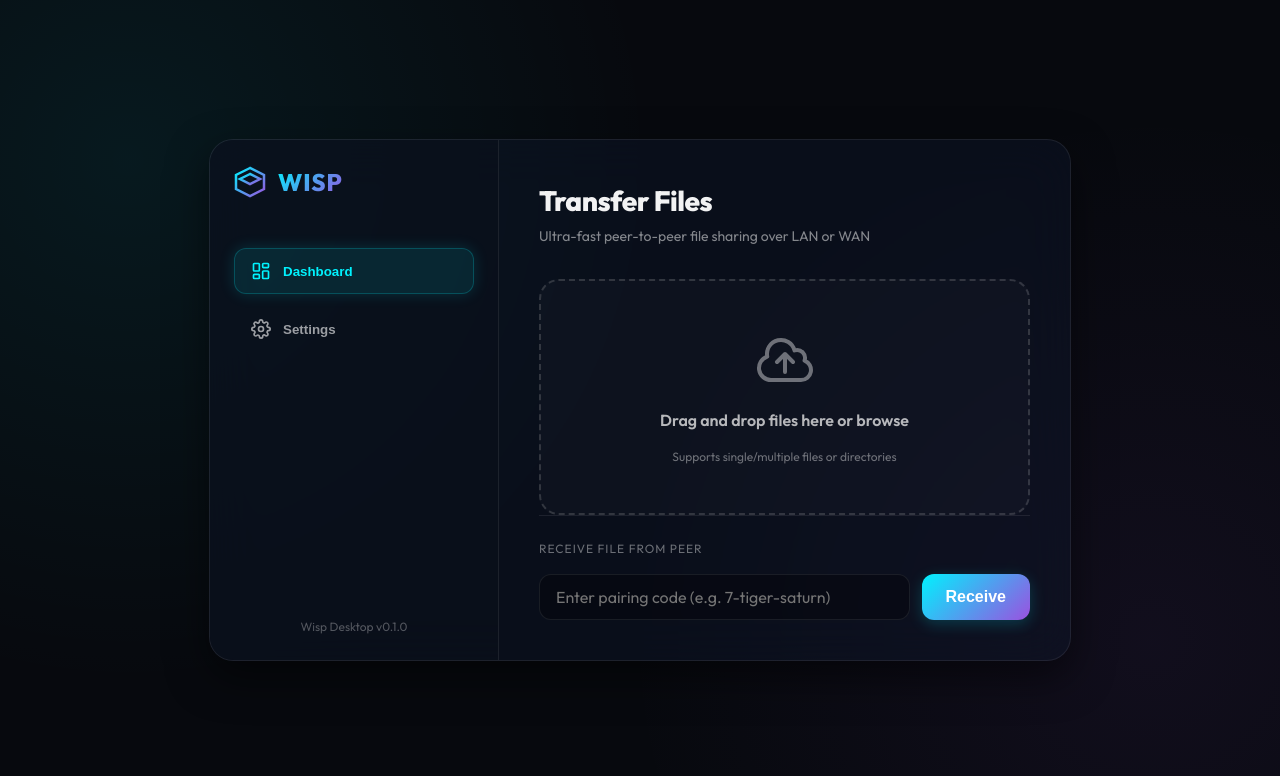
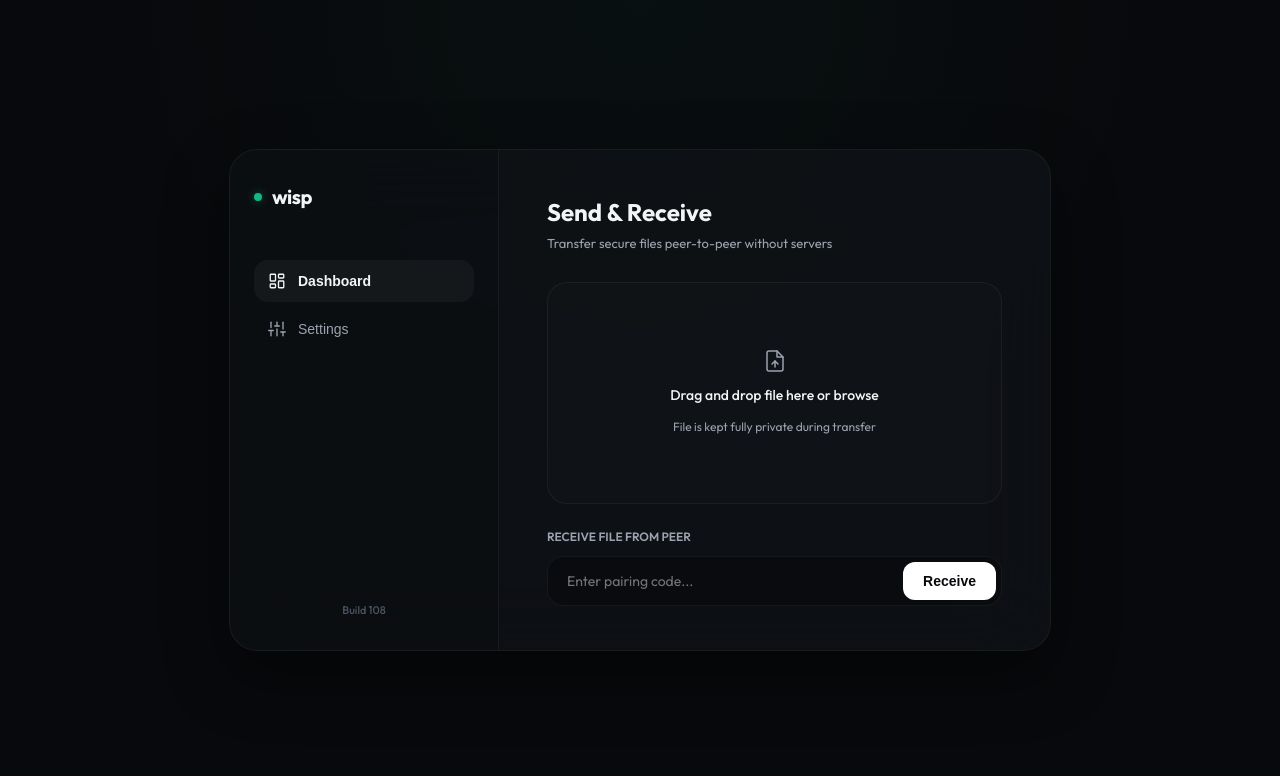
Before and after one commit to YohannHommet/wisp, a Svelte app in the folder ui/: page / in a window 1280 px wide. Shown: the top 776 px of the page. Built offline with nearby package versions, Linux system fonts and the light colour scheme.

Commit message:
design: implement premium Soft Neo-Glass visual theme with organic emerald/sand palette and modern line icons

```diff
--- a/ui/src/App.svelte
+++ b/ui/src/App.svelte
@@ -1,7 +1,7 @@
 <script lang="ts">
   import { onMount } from 'svelte';
 
-  // Import Tauri APIs conditionally to prevent crashes in web preview
+  // Import Tauri APIs conditionally to prevent crashes in standalone web previews
   let invoke = async (cmd: string, args: any = {}): Promise<any> => {
     console.log("[Mock Invoke]", cmd, args);
     if (cmd === 'generate_pairing_code') return '7-tiger-saturn';
@@ -188,56 +188,45 @@
 
   // Helper: formatted progress percentage
   $: progressPercent = totalBytes > 0n ? Math.round(Number(bytesTransferred * 100n / totalBytes)) : 0;
-  $: progressOffset = 502 - (502 * progressPercent) / 100;
 </script>
-
-<svg style="position: absolute; width: 0; height: 0;">
-  <defs>
-    <linearGradient id="brand-grad" x1="0%" y1="0%" x2="100%" y2="100%">
-      <stop offset="0%" stop-color="#00f2fe" />
-      <stop offset="100%" stop-color="#9b51e0" />
-    </linearGradient>
-    <linearGradient id="ring-grad" x1="0%" y1="0%" x2="100%" y2="100%">
-      <stop offset="0%" stop-color="#00f2fe" />
-      <stop offset="100%" stop-color="#9b51e0" />
-    </linearGradient>
-  </defs>
-</svg>
 
 <div class="glass-container">
   <!-- Sidebar Navigation -->
   <aside class="sidebar">
     <div class="brand">
-      <svg class="brand-icon" viewBox="0 0 32 32">
-        <path d="M16 2 L2 9 L2 23 L16 30 L30 23 L30 9 Z" />
-        <path d="M16 8 L6 13 L16 18 L26 13 Z" />
-        <path d="M16 18 L16 30" />
-      </svg>
-      <span class="brand-name">WISP</span>
+      <div class="brand-dot"></div>
+      <span class="brand-name">wisp</span>
     </div>
 
     <nav class="nav-links">
       <button class="nav-btn" class:active={activeTab === 'dashboard'} on:click={() => activeTab = 'dashboard'}>
-        <svg width="20" height="20" fill="none" stroke="currentColor" stroke-width="2" viewBox="0 0 24 24">
-          <rect width="7" height="9" x="3" y="3" rx="1" />
-          <rect width="7" height="5" x="14" y="3" rx="1" />
-          <rect width="7" height="9" x="14" y="12" rx="1" />
-          <rect width="7" height="5" x="3" y="16" rx="1" />
+        <svg width="18" height="18" fill="none" stroke="currentColor" stroke-width="1.8" viewBox="0 0 24 24" stroke-linecap="round" stroke-linejoin="round">
+          <rect x="3" y="3" width="7" height="9" rx="1" />
+          <rect x="14" y="3" width="7" height="5" rx="1" />
+          <rect x="14" y="12" width="7" height="9" rx="1" />
+          <rect x="3" y="16" width="7" height="5" rx="1" />
         </svg>
         Dashboard
       </button>
 
       <button class="nav-btn" class:active={activeTab === 'settings'} on:click={() => activeTab = 'settings'}>
-        <svg width="20" height="20" fill="none" stroke="currentColor" stroke-width="2" viewBox="0 0 24 24">
-          <circle cx="12" cy="12" r="3" />
-          <path d="M19.4 15a1.65 1.65 0 0 0 .33 1.82l.06.06a2 2 0 1 1-2.83 2.83l-.06-.06a1.65 1.65 0 0 0-1.82-.33 1.65 1.65 0 0 0-1 1.51V21a2 2 0 0 1-4 0v-.09A1.65 1.65 0 0 0 9 19.4a1.65 1.65 0 0 0-1.82.33l-.06.06a2 2 0 1 1-2.83-2.83l.06-.06a1.65 1.65 0 0 0 .33-1.82 1.65 1.65 0 0 0-1.51-1H3a2 2 0 0 1 0-4h.09A1.65 1.65 0 0 0 4.6 9a1.65 1.65 0 0 0-.33-1.82l-.06-.06a2 2 0 1 1 2.83-2.83l.06.06a1.65 1.65 0 0 0 1.82.33H9a1.65 1.65 0 0 0 1-1.51V3a2 2 0 0 1 4 0v.09a1.65 1.65 0 0 0 1 1.51 1.65 1.65 0 0 0 1.82-.33l.06-.06a2 2 0 1 1 2.83 2.83l-.06.06a1.65 1.65 0 0 0-.33 1.82V9a1.65 1.65 0 0 0 1.51 1H21a2 2 0 0 1 0 4h-.09a1.65 1.65 0 0 0-1.51 1z" />
+        <svg width="18" height="18" fill="none" stroke="currentColor" stroke-width="1.8" viewBox="0 0 24 24" stroke-linecap="round" stroke-linejoin="round">
+          <line x1="4" y1="21" x2="4" y2="14" />
+          <line x1="4" y1="10" x2="4" y2="3" />
+          <line x1="12" y1="21" x2="12" y2="12" />
+          <line x1="12" y1="8" x2="12" y2="3" />
+          <line x1="20" y1="21" x2="20" y2="16" />
+          <line x1="20" y1="12" x2="20" y2="3" />
+          <line x1="1" y1="14" x2="7" y2="14" />
+          <line x1="9" y1="8" x2="15" y2="8" />
+          <line x1="17" y1="16" x2="23" y2="16" />
         </svg>
         Settings
       </button>
     </nav>
 
     <div class="sidebar-footer">
-      Wisp Desktop v0.1.0
+      Build 108
     </div>
   </aside>
 
@@ -245,8 +234,8 @@
   <main class="main-content">
     {#if activeTab === 'dashboard'}
       <div class="view-header">
-        <h2>Transfer Files</h2>
-        <p>Ultra-fast peer-to-peer file sharing over LAN or WAN</p>
+        <h2>Send & Receive</h2>
+        <p>Transfer secure files peer-to-peer without servers</p>
       </div>
 
       {#if transferState === 'idle'}
@@ -254,22 +243,25 @@
         <!-- svelte-ignore a11y-click-events-have-key-events -->
         <!-- svelte-ignore a11y-no-static-element-interactions -->
         <div class="drop-zone" on:click={handleSend}>
-          <svg class="drop-icon" fill="none" viewBox="0 0 24 24">
-            <path stroke-linecap="round" stroke-linejoin="round" d="M12 16.5V9.75m0 0l3 3m-3-3l-3 3M6.75 19.5a4.5 4.5 0 01-1.41-8.775 5.25 5.25 0 0110.233-2.33 3 3 0 013.758 3.848A3.752 3.752 0 0118 19.5H6.75z" />
+          <svg class="drop-icon" fill="none" stroke="currentColor" stroke-width="1.5" viewBox="0 0 24 24" stroke-linecap="round" stroke-linejoin="round">
+            <path d="M14 2H6a2 2 0 0 0-2 2v16a2 2 0 0 0 2 2h12a2 2 0 0 0 2-2V8z" />
+            <polyline points="14 2 14 8 20 8" />
+            <line x1="12" y1="18" x2="12" y2="12" />
+            <polyline points="9 15 12 12 15 15" />
           </svg>
-          <span class="drop-text">Drag and drop files here or browse</span>
-          <span class="drop-subtext">Supports single/multiple files or directories</span>
+          <span class="drop-text">Drag and drop file here or browse</span>
+          <span class="drop-subtext">File is kept fully private during transfer</span>
         </div>
 
         <!-- Code Entry for Receiver -->
         <div class="code-entry-box">
-          <label for="pairing-code-input" class="drop-subtext" style="text-transform: uppercase; letter-spacing: 1px;">Receive File from Peer</label>
+          <span class="drop-subtext" style="text-transform: uppercase; font-weight: 600;">Receive File from Peer</span>
           <div class="code-row">
             <input
               id="pairing-code-input"
               type="text"
               class="input-glow"
-              placeholder="Enter pairing code (e.g. 7-tiger-saturn)"
+              placeholder="Enter pairing code..."
               bind:value={enteredCode}
             />
             <button class="btn-primary" on:click={handleReceive}>Receive</button>
@@ -284,29 +276,34 @@
           <!-- svelte-ignore a11y-no-static-element-interactions -->
           <div class="pairing-code" on:click={() => navigator.clipboard.writeText(pairingCode)}>
             {pairingCode}
+            <svg width="16" height="16" fill="none" stroke="currentColor" stroke-width="2" viewBox="0 0 24 24" stroke-linecap="round" stroke-linejoin="round">
+              <rect x="9" y="9" width="13" height="13" rx="2" ry="2" />
+              <path d="M5 15H4a2 2 0 0 1-2-2V4a2 2 0 0 1 2-2h9a2 2 0 0 1 2 2v1" />
+            </svg>
           </div>
-          <span class="drop-subtext">Click to copy. Send this code to the receiver.</span>
+          <span class="drop-subtext">Click to copy code. Send it to the receiver.</span>
           <span class="waiting-sub">Awaiting peer connection...</span>
-          <button class="btn-danger" style="margin-top: 24px;" on:click={handleCancel}>Cancel</button>
+          <button class="btn-danger" style="margin-top: 16px;" on:click={handleCancel}>Cancel</button>
         </div>
 
       {:else if transferState === 'transferring'}
         <!-- Active transfer screen -->
         <div class="transfer-progress-view">
-          <div class="progress-ring-container">
-            <svg width="180" height="180">
-              <circle class="progress-ring-bg" cx="90" cy="90" r="80" />
-              <circle class="progress-ring-fg" cx="90" cy="90" r="80"
-                      style="stroke-dasharray: 502; stroke-dashoffset: {progressOffset};" />
-            </svg>
-            <div class="progress-text-center">{progressPercent}%</div>
+          <div class="transfer-meta">
+            <span class="filename-txt">{currentFile ? currentFile.split('/').pop() : 'Receiving File...'}</span>
+            <span style="font-weight: 700; color: var(--text-primary);">{progressPercent}%</span>
           </div>
 
-          <div class="transfer-meta">
-            <span class="filename-txt">{currentFile ? currentFile.split('/').pop() : 'Receiving File...'}</span>
+          <div class="linear-progress-wrapper">
+            <div class="linear-progress-bg">
+              <div class="linear-progress-bar" style="width: {progressPercent}%;"></div>
+            </div>
+          </div>
+
+          <div class="transfer-meta" style="margin-top: -8px;">
             <div class="transfer-stats">
               <span>{transferSpeed}</span>
-              <div class="stats-divider"></div>
+              <span style="color: var(--text-muted);">·</span>
               <span>{eta}</span>
             </div>
           </div>
@@ -317,11 +314,11 @@
       {:else if transferState === 'done'}
         <!-- Success Screen -->
         <div class="code-present-container">
-          <svg width="64" height="64" viewBox="0 0 24 24" fill="none" stroke="var(--accent-green)" stroke-width="2">
+          <svg width="48" height="48" viewBox="0 0 24 24" fill="none" stroke="var(--accent-emerald)" stroke-width="2" stroke-linecap="round" stroke-linejoin="round">
             <circle cx="12" cy="12" r="10" />
-            <path stroke-linecap="round" stroke-linejoin="round" d="M9 12l2 2 4-4" />
+            <polyline points="22 4 12 14.01 9 11.01" />
           </svg>
-          <h3 style="font-size: 24px; font-weight: 800; margin: 12px 0 4px 0;">Transfer Completed</h3>
+          <h3 style="font-size: 20px; font-weight: 700; margin: 8px 0 2px 0;">Transfer Completed</h3>
           <p class="drop-subtext">File integrity verified via BLAKE3 checksum.</p>
           <button class="btn-primary" style="margin-top: 16px;" on:click={resetTransfer}>Back to Dashboard</button>
         </div>
@@ -329,12 +326,13 @@
       {:else if transferState === 'error'}
         <!-- Error Screen -->
         <div class="code-present-container">
-          <svg width="64" height="64" viewBox="0 0 24 24" fill="none" stroke="var(--accent-red)" stroke-width="2">
+          <svg width="48" height="48" viewBox="0 0 24 24" fill="none" stroke="var(--accent-coral)" stroke-width="2" stroke-linecap="round" stroke-linejoin="round">
             <circle cx="12" cy="12" r="10" />
-            <path stroke-linecap="round" stroke-linejoin="round" d="M12 9v2m0 4h.01m-6.938 4h13.856c1.54 0 2.502-1.667 1.732-3L13.732 4c-.77-1.333-2.694-1.333-3.464 0L3.34 16c-.77 1.333.192 3 1.732 3z" />
+            <line x1="12" y1="8" x2="12" y2="12" />
+            <line x1="12" y1="16" x2="12.01" y2="16" />
           </svg>
-          <h3 style="font-size: 24px; font-weight: 800; margin: 12px 0 4px 0;">Transfer Failed</h3>
-          <p class="drop-subtext" style="color: var(--accent-red);">{errorMessage}</p>
+          <h3 style="font-size: 20px; font-weight: 700; margin: 8px 0 2px 0;">Transfer Failed</h3>
+          <p class="drop-subtext" style="color: var(--accent-coral);">{errorMessage}</p>
           <button class="btn-primary" style="margin-top: 16px;" on:click={resetTransfer}>Dismiss</button>
         </div>
       {/if}
@@ -347,7 +345,7 @@
 
       <div style="display: flex; flex-direction: column; gap: 24px; max-width: 480px;">
         <div style="display: flex; flex-direction: column; gap: 8px;">
-          <label class="drop-subtext" style="text-transform: uppercase;" for="relay-url-input">Relay Server URL</label>
+          <span class="drop-subtext" style="text-transform: uppercase;">Relay Server URL</span>
           <input
             id="relay-url-input"
             type="text"
@@ -360,9 +358,9 @@
 
         <div style="display: flex; flex-direction: column; gap: 8px;">
           <span class="drop-subtext" style="text-transform: uppercase;">Connection Security</span>
-          <div style="display: flex; align-items: center; gap: 12px; background: rgba(255,255,255,0.02); padding: 12px; border-radius: 12px; border: 1px solid var(--panel-border);">
-            <div style="width: 8px; height: 8px; border-radius: 50%; background: var(--accent-green);"></div>
-            <span style="font-size: 14px; font-weight: 600;">SPAKE2 Pinned Handshake + TLS 1.3 ALPN</span>
+          <div style="display: flex; align-items: center; gap: 12px; background: rgba(255,255,255,0.01); padding: 14px; border-radius: 16px; border: 1px solid var(--panel-border);">
+            <div style="width: 8px; height: 8px; border-radius: 50%; background: var(--accent-emerald);"></div>
+            <span style="font-size: 13px; font-weight: 600; color: var(--text-primary);">SPAKE2 Pinned Handshake + TLS 1.3 ALPN</span>
           </div>
         </div>
       </div>
--- a/ui/src/app.css
+++ b/ui/src/app.css
@@ -1,4 +1,4 @@
-@import url('https://fonts.googleapis.com/css2?family=Outfit:wght@300;400;600;800&display=swap');
+@import url('https://fonts.googleapis.com/css2?family=Outfit:wght@300;400;500;600;700&display=swap');
 
 :root {
   font-family: 'Outfit', sans-serif;
@@ -6,17 +6,25 @@
   font-weight: 400;
 
   color-scheme: dark;
-  color: rgba(255, 255, 255, 0.95);
-  background-color: #0c101a;
+  color: #f3f4f6;
+  background-color: #08090c;
 
-  /* Custom Glow System Palette */
-  --bg-dark: #07090e;
-  --panel-glass: rgba(15, 23, 42, 0.45);
-  --panel-border: rgba(255, 255, 255, 0.08);
-  --cyan-glow: #00f2fe;
-  --violet-glow: #9b51e0;
-  --accent-red: #ff3366;
-  --accent-green: #00e676;
+  /* Premium Organic Palette (Non-AI Slop) */
+  --bg-color: #08090c;
+  --panel-glass: rgba(18, 20, 26, 0.65);
+  --panel-border: rgba(255, 255, 255, 0.05);
+  --panel-border-glow: rgba(255, 255, 255, 0.12);
+
+  /* Natural Earth/Green Accents */
+  --accent-emerald: #10b981;
+  --accent-emerald-opaque: rgba(16, 185, 129, 0.1);
+  --accent-amber: #f59e0b;
+  --accent-coral: #ef4444;
+  --accent-coral-opaque: rgba(239, 68, 68, 0.15);
+
+  --text-primary: #f3f4f6;
+  --text-secondary: #9ca3af;
+  --text-muted: #4b5563;
 
   font-synthesis: none;
   text-rendering: optimizeLegibility;
@@ -31,9 +39,8 @@
   place-items: center;
   min-width: 320px;
   min-height: 100vh;
-  background: radial-gradient(circle at 10% 20%, rgba(0, 242, 254, 0.07) 0%, rgba(0, 0, 0, 0) 40%),
-              radial-gradient(circle at 90% 80%, rgba(155, 81, 224, 0.07) 0%, rgba(0, 0, 0, 0) 40%),
-              var(--bg-dark);
+  background: radial-gradient(circle at 50% 0%, rgba(16, 185, 129, 0.04) 0%, rgba(0, 0, 0, 0) 50%),
+              var(--bg-color);
   overflow: hidden;
   user-select: none;
 }
@@ -46,59 +53,57 @@
   align-items: center;
 }
 
-/* Glassmorphism styling */
+/* Glass Card */
 .glass-container {
   display: flex;
-  width: 860px;
-  height: 520px;
+  width: 820px;
+  height: 500px;
   background: var(--panel-glass);
-  backdrop-filter: blur(24px);
-  -webkit-backdrop-filter: blur(24px);
+  backdrop-filter: blur(40px);
+  -webkit-backdrop-filter: blur(40px);
   border: 1px solid var(--panel-border);
-  border-radius: 24px;
+  border-radius: 28px;
   overflow: hidden;
-  box-shadow: 0 16px 40px rgba(0, 0, 0, 0.5);
-  animation: fadeIn 0.6s cubic-bezier(0.16, 1, 0.3, 1) forwards;
+  box-shadow: 0 24px 64px rgba(0, 0, 0, 0.45);
+  animation: slideUp 0.6s cubic-bezier(0.16, 1, 0.3, 1) forwards;
 }
 
-/* Sidebar styling */
+/* Sidebar */
 .sidebar {
-  width: 240px;
-  background: rgba(10, 15, 26, 0.6);
+  width: 220px;
+  background: rgba(11, 12, 17, 0.35);
   border-right: 1px solid var(--panel-border);
   display: flex;
   flex-direction: column;
-  padding: 24px;
+  padding: 32px 24px;
 }
 
 .brand {
   display: flex;
   align-items: center;
-  gap: 12px;
+  gap: 10px;
   margin-bottom: 48px;
 }
 
-.brand-icon {
-  width: 32px;
-  height: 32px;
-  fill: none;
-  stroke: url(#brand-grad);
-  stroke-width: 2.5;
+.brand-dot {
+  width: 8px;
+  height: 8px;
+  background: var(--accent-emerald);
+  border-radius: 50%;
+  box-shadow: 0 0 10px rgba(16, 185, 129, 0.4);
 }
 
 .brand-name {
-  font-size: 24px;
-  font-weight: 800;
-  letter-spacing: 1px;
-  background: linear-gradient(135deg, var(--cyan-glow), var(--violet-glow));
-  -webkit-background-clip: text;
-  -webkit-text-fill-color: transparent;
+  font-size: 20px;
+  font-weight: 700;
+  letter-spacing: -0.5px;
+  color: var(--text-primary);
 }
 
 .nav-links {
   display: flex;
   flex-direction: column;
-  gap: 12px;
+  gap: 6px;
   flex: 1;
 }
 
@@ -106,292 +111,270 @@
   display: flex;
   align-items: center;
   gap: 12px;
-  padding: 12px 16px;
-  border-radius: 12px;
-  border: 1px solid transparent;
+  padding: 12px 14px;
+  border-radius: 14px;
+  border: none;
   background: transparent;
-  color: rgba(255, 255, 255, 0.6);
-  font-weight: 600;
+  color: var(--text-secondary);
+  font-weight: 500;
+  font-size: 14px;
   text-align: left;
   cursor: pointer;
-  transition: all 0.3s ease;
+  transition: all 0.2s cubic-bezier(0.4, 0, 0.2, 1);
 }
 
 .nav-btn:hover {
-  background: rgba(255, 255, 255, 0.05);
-  color: white;
+  background: rgba(255, 255, 255, 0.02);
+  color: var(--text-primary);
 }
 
 .nav-btn.active {
-  background: rgba(0, 242, 254, 0.1);
-  border: 1px solid rgba(0, 242, 254, 0.2);
-  color: var(--cyan-glow);
-  box-shadow: 0 0 15px rgba(0, 242, 254, 0.15);
+  background: rgba(255, 255, 255, 0.04);
+  color: var(--text-primary);
+  font-weight: 600;
 }
 
 .sidebar-footer {
-  font-size: 12px;
-  color: rgba(255, 255, 255, 0.3);
+  font-size: 11px;
+  color: var(--text-muted);
   text-align: center;
+  font-weight: 500;
 }
 
-/* Main Content Area */
+/* Main Content */
 .main-content {
   flex: 1;
-  padding: 40px;
+  padding: 44px 48px;
   display: flex;
   flex-direction: column;
-  position: relative;
 }
 
 .view-header {
-  margin-bottom: 32px;
+  margin-bottom: 28px;
 }
 
 .view-header h2 {
-  font-size: 28px;
-  font-weight: 800;
+  font-size: 24px;
+  font-weight: 700;
   margin: 0;
-  letter-spacing: -0.5px;
+  color: var(--text-primary);
 }
 
 .view-header p {
   margin: 4px 0 0 0;
-  font-size: 14px;
-  color: rgba(255, 255, 255, 0.5);
+  font-size: 13px;
+  color: var(--text-secondary);
 }
 
-/* Central drag-and-drop zone */
+/* Minimalist Upload Zone */
 .drop-zone {
   flex: 1;
-  border: 2px dashed rgba(255, 255, 255, 0.15);
+  border: 1px solid var(--panel-border);
   border-radius: 20px;
   display: flex;
   flex-direction: column;
   justify-content: center;
   align-items: center;
-  gap: 16px;
+  gap: 12px;
   cursor: pointer;
-  transition: all 0.3s cubic-bezier(0.25, 0.8, 0.25, 1);
-  background: rgba(255, 255, 255, 0.02);
+  transition: all 0.3s cubic-bezier(0.16, 1, 0.3, 1);
+  background: rgba(255, 255, 255, 0.01);
 }
 
-.drop-zone:hover, .drop-zone.dragging {
-  border-color: var(--cyan-glow);
-  background: rgba(0, 242, 254, 0.04);
-  box-shadow: inset 0 0 20px rgba(0, 242, 254, 0.05);
+.drop-zone:hover {
+  background: rgba(255, 255, 255, 0.02);
+  border-color: var(--panel-border-glow);
 }
 
 .drop-icon {
-  width: 64px;
-  height: 64px;
-  stroke: rgba(255, 255, 255, 0.4);
+  width: 24px;
+  height: 24px;
+  stroke: var(--text-secondary);
   stroke-width: 1.5;
-  transition: all 0.3s ease;
+  transition: transform 0.3s ease;
 }
 
 .drop-zone:hover .drop-icon {
-  stroke: var(--cyan-glow);
-  transform: translateY(-4px);
+  transform: translateY(-2px);
+  stroke: var(--text-primary);
 }
 
 .drop-text {
-  font-size: 16px;
-  color: rgba(255, 255, 255, 0.7);
-  font-weight: 600;
+  font-size: 14px;
+  color: var(--text-primary);
+  font-weight: 500;
 }
 
 .drop-subtext {
   font-size: 12px;
-  color: rgba(255, 255, 255, 0.4);
+  color: var(--text-secondary);
 }
 
-/* Code Entry / Setup view */
+/* Code entry bar */
 .code-entry-box {
   display: flex;
   flex-direction: column;
-  gap: 16px;
-  margin-top: auto;
-  padding-top: 24px;
-  border-top: 1px solid var(--panel-border);
+  gap: 10px;
+  margin-top: 24px;
 }
 
 .code-row {
   display: flex;
-  gap: 12px;
+  background: rgba(0, 0, 0, 0.25);
+  border: 1px solid var(--panel-border);
+  border-radius: 16px;
+  padding: 5px;
+  transition: border-color 0.3s ease;
+}
+
+.code-row:focus-within {
+  border-color: rgba(255, 255, 255, 0.15);
 }
 
 .input-glow {
   flex: 1;
-  background: rgba(0, 0, 0, 0.3);
-  border: 1px solid var(--panel-border);
-  padding: 12px 16px;
-  border-radius: 12px;
-  color: white;
+  background: transparent;
+  border: none;
+  padding: 10px 14px;
+  color: var(--text-primary);
   font-family: inherit;
-  font-size: 16px;
+  font-size: 14px;
   outline: none;
-  transition: all 0.3s ease;
-}
-
-.input-glow:focus {
-  border-color: var(--violet-glow);
-  box-shadow: 0 0 15px rgba(155, 81, 224, 0.25);
 }
 
 .btn-primary {
-  background: linear-gradient(135deg, var(--cyan-glow), var(--violet-glow));
+  background: #ffffff;
   border: none;
-  padding: 12px 24px;
+  padding: 10px 20px;
   border-radius: 12px;
-  color: white;
+  color: #08090c;
   font-weight: 600;
-  font-size: 16px;
+  font-size: 14px;
   cursor: pointer;
-  transition: all 0.3s cubic-bezier(0.25, 0.8, 0.25, 1);
-  box-shadow: 0 4px 15px rgba(0, 242, 254, 0.2);
+  transition: all 0.2s cubic-bezier(0.16, 1, 0.3, 1);
 }
 
 .btn-primary:hover {
-  transform: translateY(-2px);
-  box-shadow: 0 6px 20px rgba(0, 242, 254, 0.35);
+  background: #f3f4f6;
+  transform: translateY(-1px);
 }
 
-.btn-primary:active {
-  transform: translateY(0);
-}
-
-/* Waiting / Code Presentation screen */
+/* Presentation Screen */
 .code-present-container {
   flex: 1;
   display: flex;
   flex-direction: column;
   justify-content: center;
   align-items: center;
-  gap: 20px;
+  gap: 16px;
 }
 
 .present-label {
-  font-size: 14px;
-  color: rgba(255, 255, 255, 0.4);
+  font-size: 11px;
+  color: var(--text-muted);
   text-transform: uppercase;
-  letter-spacing: 2px;
+  letter-spacing: 1.5px;
+  font-weight: 600;
 }
 
 .pairing-code {
-  font-size: 42px;
-  font-weight: 800;
-  letter-spacing: 2px;
-  color: var(--cyan-glow);
-  text-shadow: 0 0 25px rgba(0, 242, 254, 0.4);
-  background: rgba(255, 255, 255, 0.03);
-  padding: 12px 32px;
+  font-size: 32px;
+  font-weight: 700;
+  letter-spacing: -0.5px;
+  color: var(--text-primary);
+  background: rgba(255, 255, 255, 0.02);
+  padding: 12px 28px;
   border-radius: 16px;
-  border: 1px solid rgba(0, 242, 254, 0.15);
+  border: 1px solid var(--panel-border);
   cursor: pointer;
-  transition: all 0.3s ease;
+  transition: all 0.2s ease;
+  display: flex;
+  align-items: center;
+  gap: 10px;
 }
 
 .pairing-code:hover {
-  background: rgba(0, 242, 254, 0.05);
-  transform: scale(1.02);
+  background: rgba(255, 255, 255, 0.04);
+  border-color: var(--panel-border-glow);
 }
 
 .waiting-sub {
-  font-size: 14px;
-  color: rgba(255, 255, 255, 0.5);
-  animation: pulse 1.5s infinite;
+  font-size: 13px;
+  color: var(--text-secondary);
+  animation: pulse 2s infinite;
 }
 
-/* Active transfer screen */
+/* Progress Area */
 .transfer-progress-view {
   flex: 1;
   display: flex;
   flex-direction: column;
   justify-content: center;
-  align-items: center;
-  gap: 32px;
+  gap: 24px;
 }
 
-.progress-ring-container {
-  position: relative;
-  width: 180px;
-  height: 180px;
+.linear-progress-wrapper {
+  width: 100%;
 }
 
-.progress-ring-bg {
-  fill: none;
-  stroke: rgba(255, 255, 255, 0.05);
-  stroke-width: 10;
+.linear-progress-bg {
+  width: 100%;
+  height: 4px;
+  background: rgba(255, 255, 255, 0.04);
+  border-radius: 2px;
+  overflow: hidden;
 }
 
-.progress-ring-fg {
-  fill: none;
-  stroke: url(#ring-grad);
-  stroke-width: 10;
-  stroke-linecap: round;
-  transform: rotate(-90deg);
-  transform-origin: 50% 50%;
-  transition: stroke-dashoffset 0.1s linear;
-}
-
-.progress-text-center {
-  position: absolute;
-  top: 50%;
-  left: 50%;
-  transform: translate(-50%, -50%);
-  font-size: 36px;
-  font-weight: 800;
+.linear-progress-bar {
+  height: 100%;
+  background: var(--accent-emerald);
+  border-radius: 2px;
+  transition: width 0.1s linear;
 }
 
 .transfer-meta {
-  text-align: center;
   display: flex;
-  flex-direction: column;
-  gap: 6px;
+  justify-content: space-between;
+  align-items: center;
 }
 
 .filename-txt {
-  font-size: 18px;
+  font-size: 15px;
   font-weight: 600;
-  color: white;
+  color: var(--text-primary);
 }
 
 .transfer-stats {
-  font-size: 14px;
-  color: rgba(255, 255, 255, 0.5);
+  font-size: 13px;
+  color: var(--text-secondary);
   display: flex;
-  justify-content: center;
-  gap: 16px;
-}
-
-.stats-divider {
-  width: 1px;
-  background: rgba(255, 255, 255, 0.15);
+  gap: 12px;
 }
 
 .btn-danger {
-  background: rgba(255, 51, 102, 0.1);
-  border: 1px solid rgba(255, 51, 102, 0.3);
+  background: var(--accent-coral-opaque);
+  border: 1px solid rgba(239, 68, 68, 0.2);
   padding: 10px 24px;
-  border-radius: 10px;
-  color: var(--accent-red);
+  border-radius: 12px;
+  color: var(--accent-coral);
   font-weight: 600;
+  font-size: 14px;
   cursor: pointer;
-  transition: all 0.3s ease;
+  transition: all 0.2s ease;
+  width: fit-content;
+  align-self: center;
 }
 
 .btn-danger:hover {
-  background: rgba(255, 51, 102, 0.2);
-  box-shadow: 0 0 15px rgba(255, 51, 102, 0.25);
-  transform: translateY(-1px);
+  background: rgba(239, 68, 68, 0.22);
+  border-color: rgba(239, 68, 68, 0.35);
 }
 
 /* Animations */
-@keyframes fadeIn {
+@keyframes slideUp {
   from {
     opacity: 0;
-    transform: translateY(20px);
+    transform: translateY(12px);
   }
   to {
     opacity: 1;
@@ -400,10 +383,6 @@
 }
 
 @keyframes pulse {
-  0%, 100% {
-    opacity: 0.5;
-  }
-  50% {
-    opacity: 1;
-  }
+  0%, 100% { opacity: 0.5; }
+  50% { opacity: 1; }
 }
```
